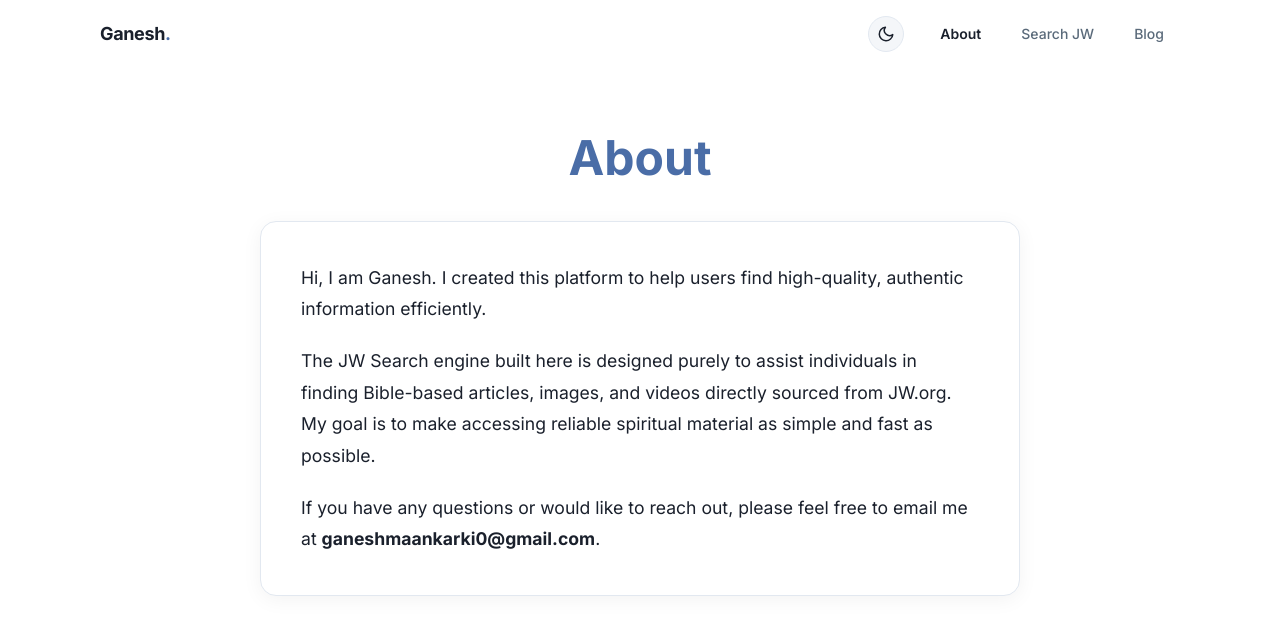
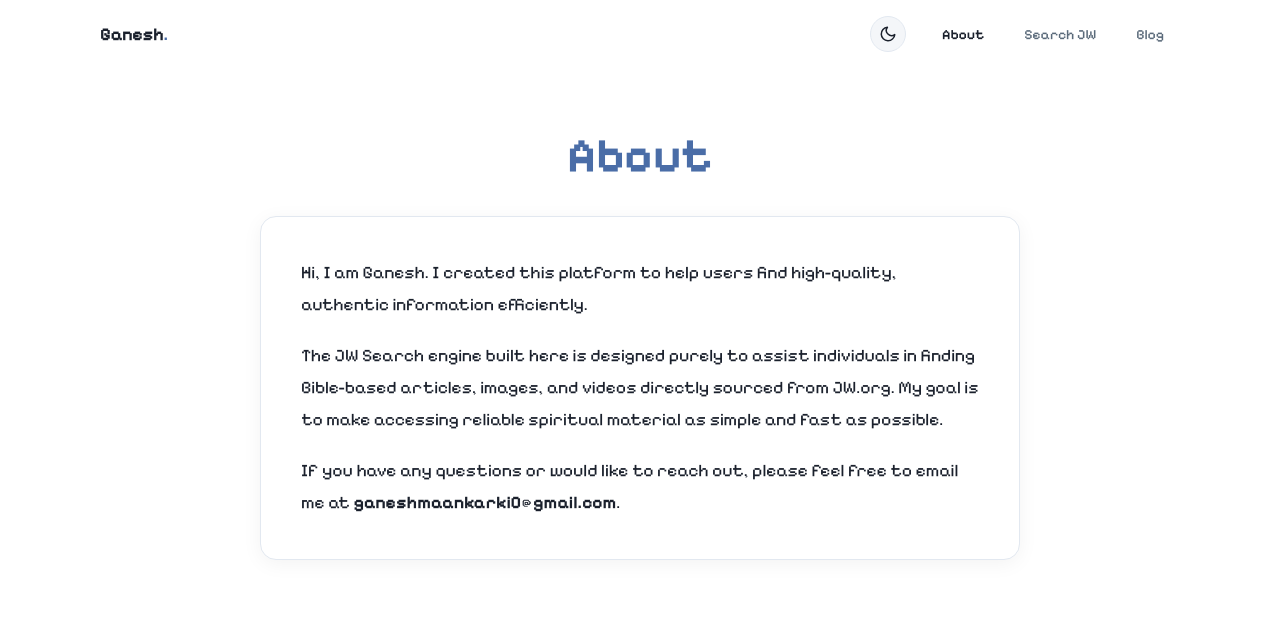
Before and after one commit to ganeshinunited-dot/Myideas, a Next.js app: page /about in a window 1280 px wide. Shown: the top 634 px of the page. Built offline with nearby package versions, Linux system fonts and the light colour scheme.

Commit message:
style: change global font to retro pixelated 8-bit font (Pixelify Sans)

```diff
--- a/app/globals.css
+++ b/app/globals.css
@@ -29,12 +29,16 @@
 html, body {
   background: var(--color-bg);
   color: var(--color-text);
-  font-family: 'Inter', system-ui, -apple-system, sans-serif;
+  font-family: 'Pixelify Sans', 'Press Start 2P', system-ui, -apple-system, sans-serif;
+  background-color: var(--color-bg);
+  color: var(--color-text);
+  line-height: 1.5;
   -webkit-font-smoothing: antialiased;
-  overflow-x: hidden;
-  min-height: 100%;
-  line-height: 1.6;
   transition: background-color 0.3s ease, color 0.3s ease;
+}
+
+h1, h2, h3, h4, h5, h6 {
+  font-family: 'Pixelify Sans', 'Press Start 2P', system-ui, -apple-system, sans-serif;
 }
 
 ::selection {
--- a/app/layout.tsx
+++ b/app/layout.tsx
@@ -14,7 +14,7 @@
       <head>
         <link rel="preconnect" href="https://fonts.googleapis.com" />
         <link rel="preconnect" href="https://fonts.gstatic.com" crossOrigin="anonymous" />
-        <link href="https://fonts.googleapis.com/css2?family=Inter:wght@300;400;500;600;700;800&display=swap" rel="stylesheet" />
+        <link href="https://fonts.googleapis.com/css2?family=Pixelify+Sans:wght@400..700&family=Press+Start+2P&display=swap" rel="stylesheet" />
       </head>
       <body style={{ display: "flex", flexDirection: "column", minHeight: "100vh" }}>
         <div style={{ flex: 1 }}>{children}</div>
```
